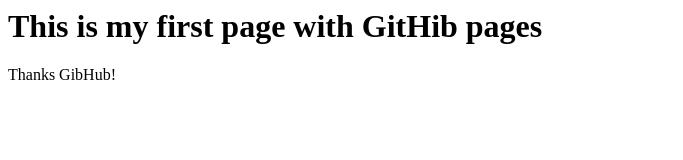
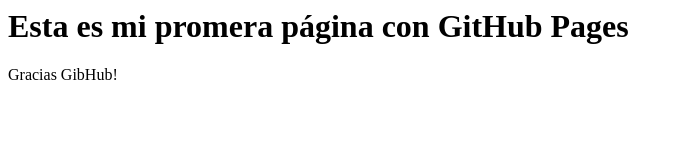
Before and after one commit to AdaLovelaceDev/FirstTest, a plain HTML site: page index.html in a window 1280 px wide. Shown: the whole page, without its empty margins (0-683 px from the left). Drawn offline with Linux system fonts and the light colour scheme.

Commit message:
Update index.html
First Test in Spanish

```diff
--- a/index.html
+++ b/index.html
@@ -1,4 +1,4 @@
 <html>
-<h1> This is my first page with GitHib pages </h1>
-<p>Thanks GibHub!</p>
+<h1> Esta es mi promera página con GitHub Pages </h1>
+<p>Gracias GibHub!</p>
  </html>
```
